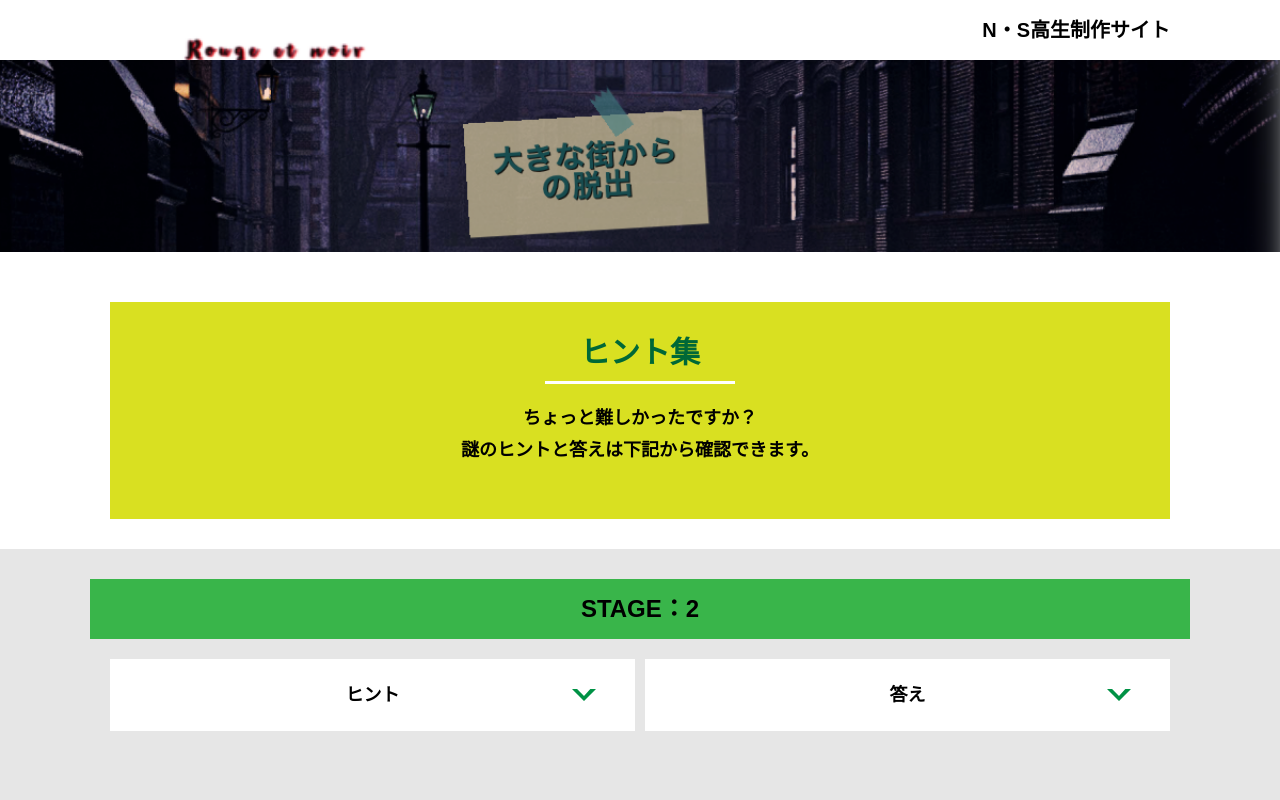
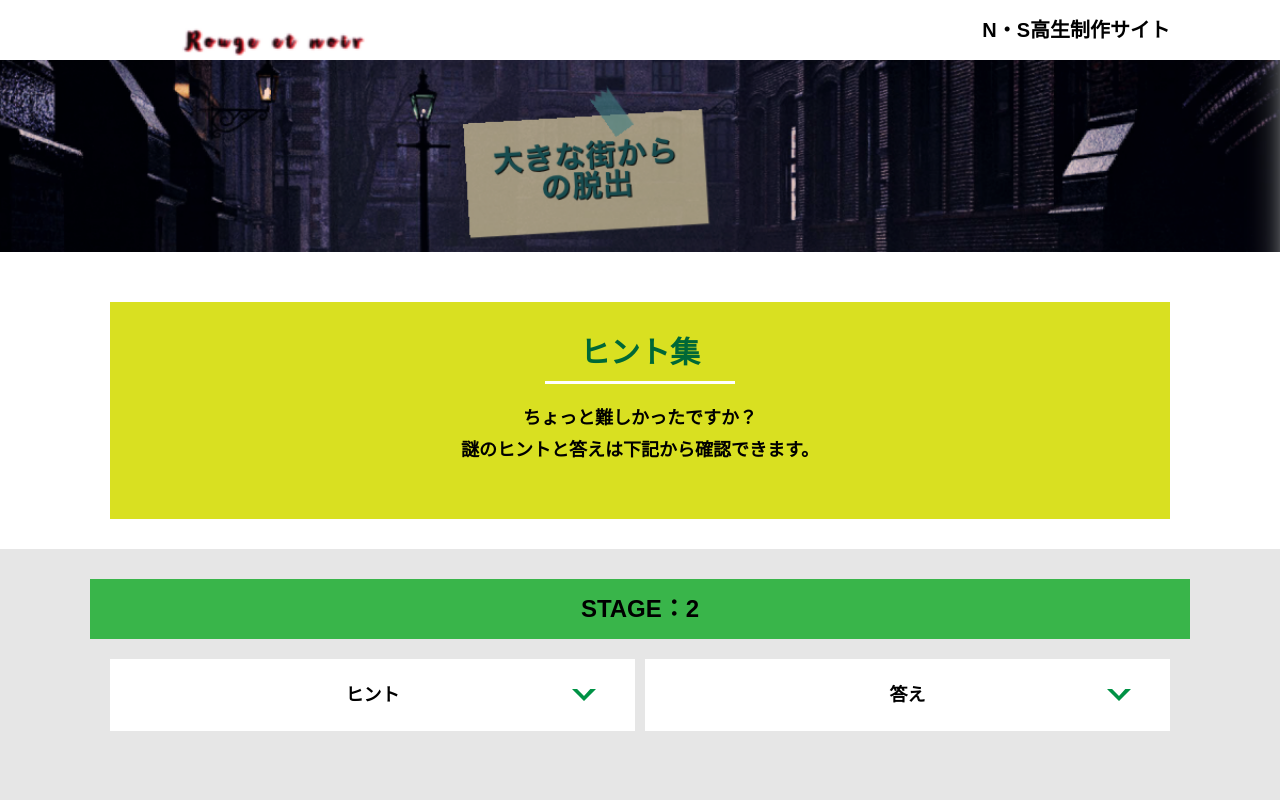
Before and after one commit to yosikawakikyou/alfa-sinnsaibasi-kikyou, a plain HTML site: page hint2.html in a window 1280 px wide. Shown: the top 800 px of the page. Drawn offline with Linux system fonts and the light colour scheme.

Commit message:
Update hint2.html

```diff
--- a/hint2.html
+++ b/hint2.html
@@ -17,7 +17,7 @@
   </svg>
   <header class="header">
     <div class="container">
-      <div class="header__logo"><img src="assets/images/My Post (4).png" alt="チームロゴ"></div>
+      <div class="header__logo"><img src="assets/images/My Post (5).png" alt="チームロゴ"></div>
       <div class="header__name">N・S高生制作サイト</div>
     </div>
   </header>
```
